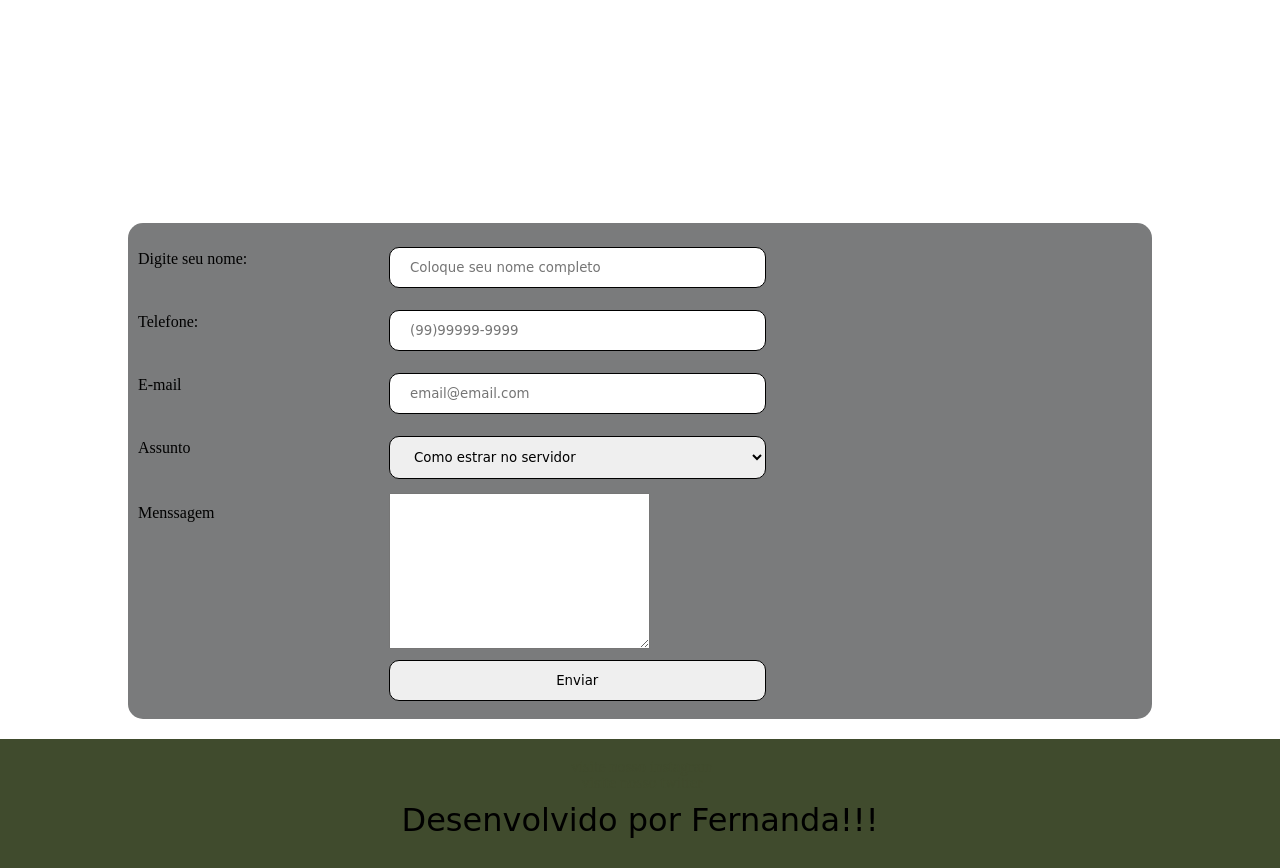
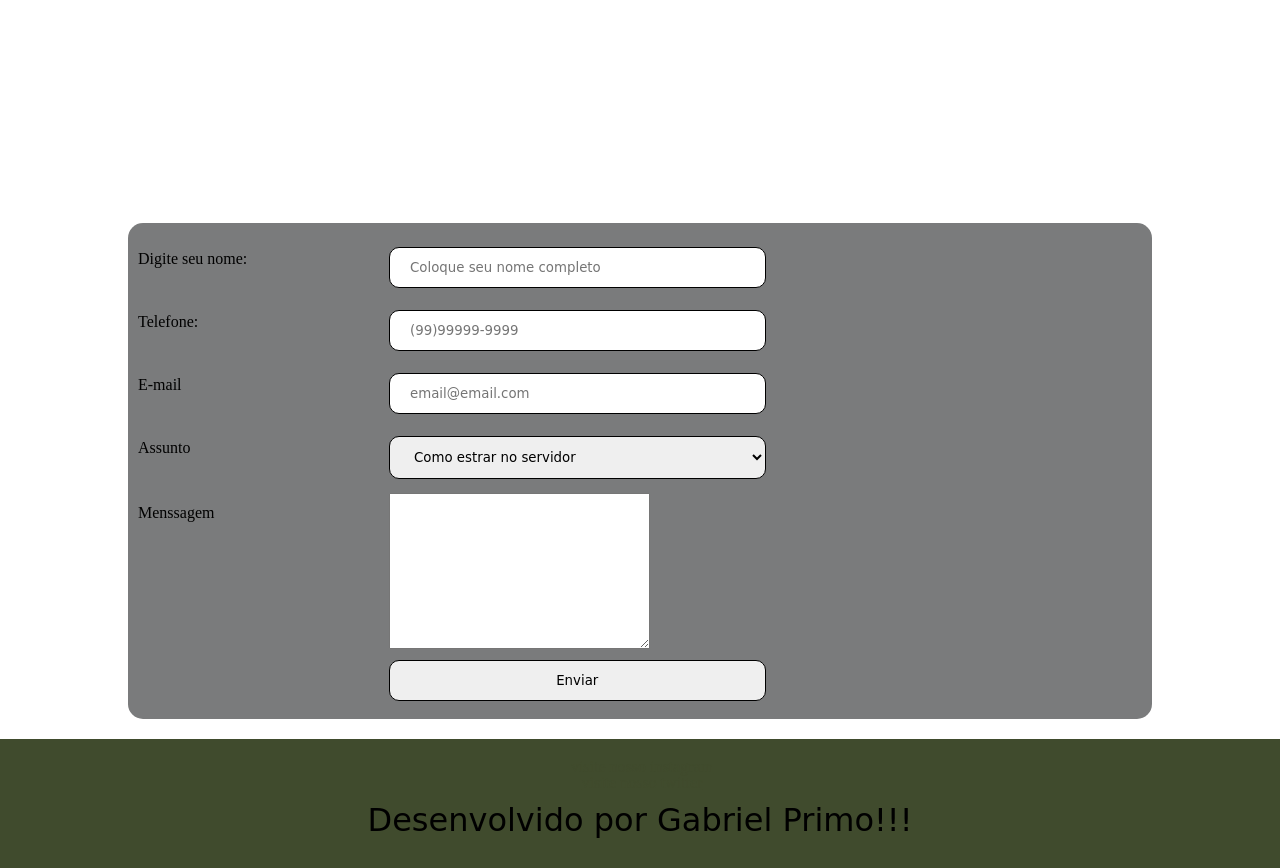
Before and after one commit to projetosprimogabriel/meu-primeiro-site-, a plain HTML site: page contato.html in a window 1280 px wide. Shown: the part 76-944 px from the top of the page. Drawn offline with Linux system fonts and the light colour scheme.

Commit message:
Add files via upload

```diff
--- a/contato.html
+++ b/contato.html
@@ -104,7 +104,7 @@
     <p></p>
     <img class="img_twitter" src="img/icontwitter.png" alt="">
     <a href="https://twitter.com/cidadealtarp">visite nosso twitter</a>
-    <h4>Desenvolvido por Fernanda!!!</h4>
+    <h4>Desenvolvido por Gabriel Primo!!!</h4>
     </footer>
 </body>
 
```
